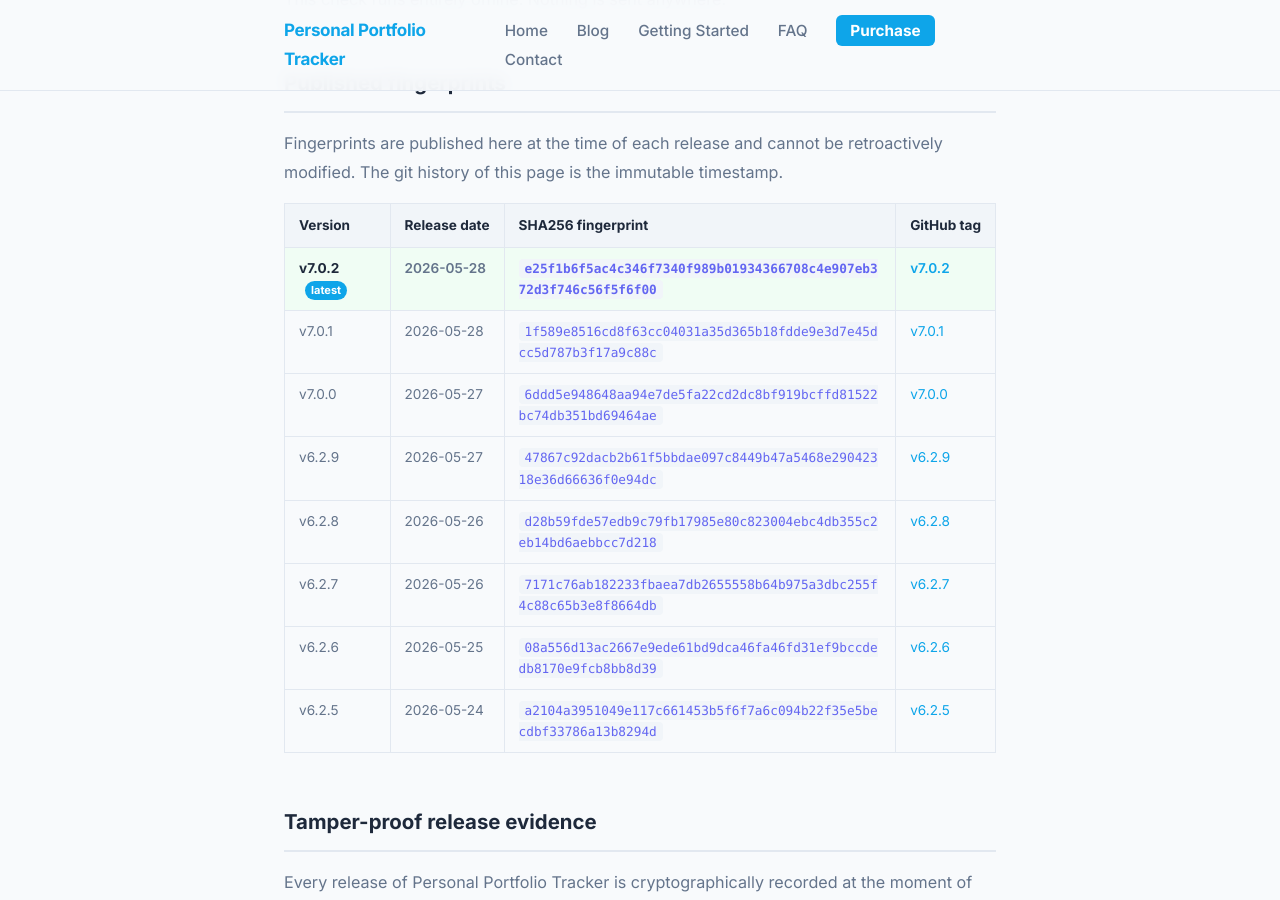
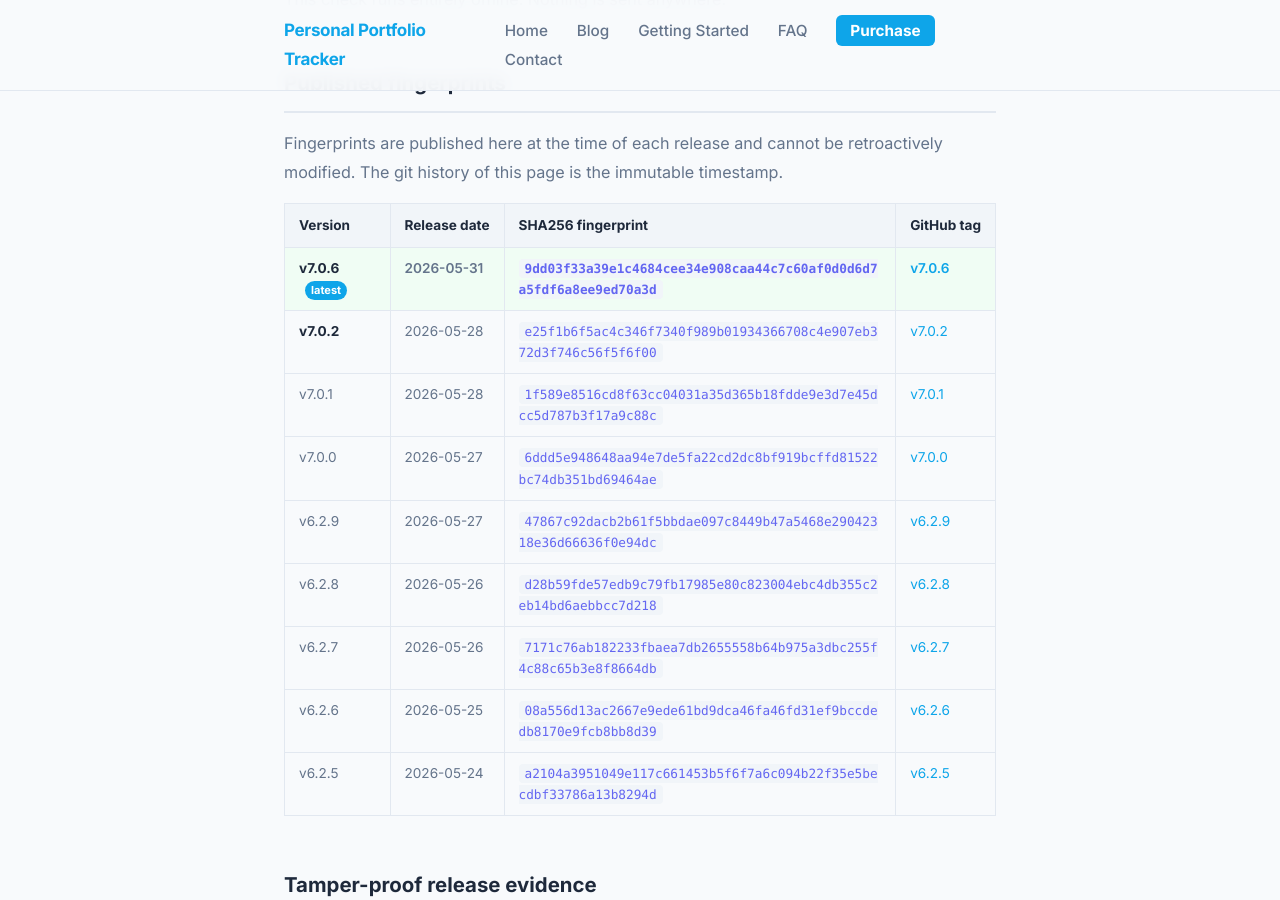
Before and after one commit to srikrishna2024/portfolio-tracker-blog, a Jekyll site: the page built from release-fingerprints/index.html, in a window 1280 px wide and 900 px high, scrolled down 744 px. Built offline with Jekyll 4.4.1, drawn with Linux system fonts in a browser that asks for light colours.

Commit message:
release: add v7.0.6 fingerprint

```diff
--- a/release-fingerprints/index.html
+++ b/release-fingerprints/index.html
@@ -37,7 +37,13 @@ title: Release Fingerprints
       </thead>
       <tbody>
         <tr class="fp-current">
-          <td><strong>v7.0.2</strong> <span class="fp-badge">latest</span></td>
+          <td><strong>v7.0.6</strong> <span class="fp-badge">latest</span></td>
+          <td>2026-05-31</td>
+          <td><code class="fp-code">9dd03f33a39e1c4684cee34e908caa44c7c60af0d0d6d7a5fdf6a8ee9ed70a3d</code></td>
+          <td><a href="https://github.com/srikrishna2024/pages_agentic_upgrade/releases/tag/v7.0.6" target="_blank" rel="noopener">v7.0.6</a></td>
+        </tr>
+        <tr>
+          <td><strong>v7.0.2</strong></td>
           <td>2026-05-28</td>
           <td><code class="fp-code">e25f1b6f5ac4c346f7340f989b01934366708c4e907eb372d3f746c56f5f6f00</code></td>
           <td><a href="https://github.com/srikrishna2024/pages_agentic_upgrade/releases/tag/v7.0.2" target="_blank" rel="noopener">v7.0.2</a></td>
```
